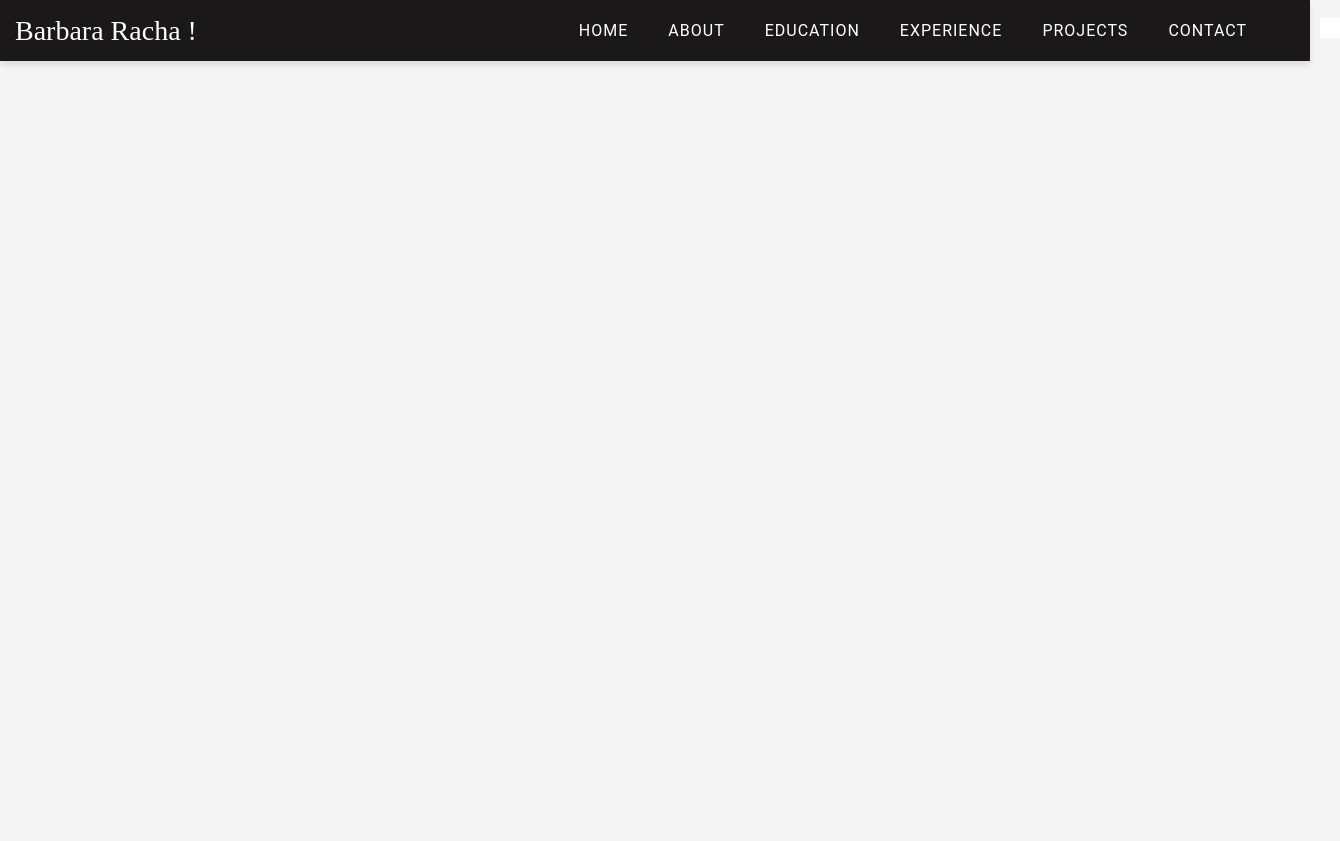
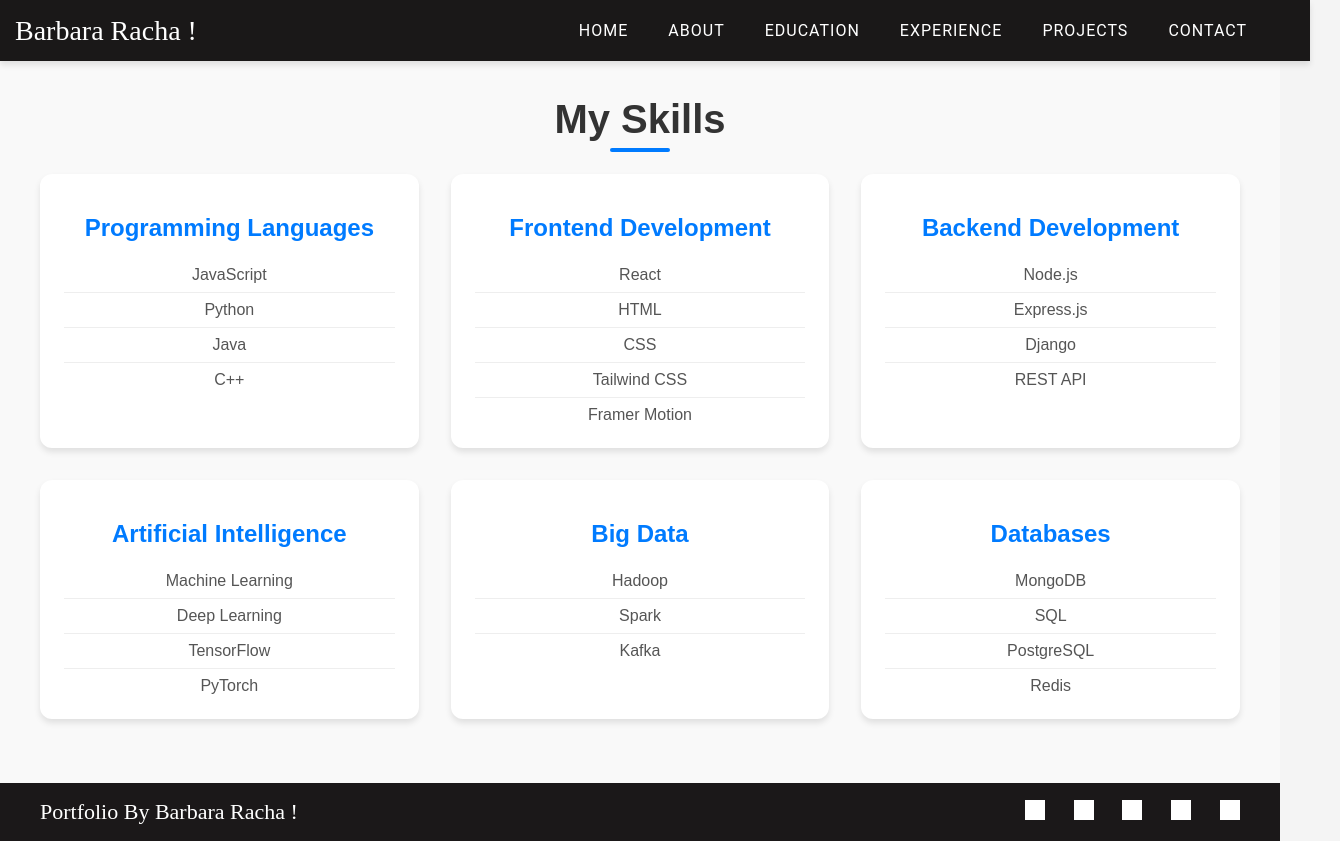
Before and after one commit to BarbaraRacha/My-Portfolio-, a React (Create React App) app: page /skills in a window 1280 px wide. Shown: the whole page, 1340 px wide, since content can reach past the window. Before the commit the page ends 800 px from the top, so only its background shows below. Built offline with nearby package versions, Linux system fonts and the light colour scheme; grey boxes are pictures that could not be loaded.

Commit message:
first commit

```diff
--- a/src/App.js
+++ b/src/App.js
@@ -9,6 +9,7 @@
 import Contact from './components/Contact';
 import './assets/styles/global.css';
 import Footer from "./components/Footer";
+import Skills from "./components/Skills";
 
 const App = () => {
     return (
@@ -22,6 +23,7 @@
                     <Route path="/experience" element={<Experience/>}/>
                     <Route path="/projects" element={<Projects/>}/>
                     <Route path="/contact" element={<Contact/>}/>
+                    <Route path="/skills" element={<Skills/>}/>
                 </Routes>
             </div>
             <Footer/>
--- a/src/assets/styles/About.css
+++ b/src/assets/styles/About.css
@@ -85,6 +85,11 @@
     margin-right: 0.5rem;
 }
 
+.buttons {
+    display: flex;
+    gap: 2rem;
+}
+
 /* Responsive Design */
 @media (max-width: 700px) {
     .about-section {
--- a/src/assets/styles/Footer.css
+++ b/src/assets/styles/Footer.css
@@ -18,8 +18,8 @@
 .social-icons {
     display: flex;
     gap: 1.8rem;
-    margin-top: 0.1rem;
-    margin-right: -100px;
+    /*margin-top: 0.1rem;
+    /*margin-right: -100px*/
 }
 
 .social-icons p {
@@ -29,7 +29,7 @@
 .name-highlight {
     font-family: 'Brush Script MT', cursive;
     font-size: 22px;
-    margin-left: -100px;
+    /*margin-left: -100px;*/
     text-align: left;
     align-self: flex-start; /* pour les conteneurs flex */
 }
--- a/src/assets/styles/Skills.css
+++ b/src/assets/styles/Skills.css
@@ -1,9 +1,99 @@
-.skills {
-    padding: 2rem;
-    background-color: #fff;
+/* Skills.css */
+
+.skills-section {
+    padding: 4rem 2rem;
+    background-color: #f9f9f9;
+    text-align: center;
 }
 
-.skill-chart {
-    max-width: 500px;
+.skills-title {
+    font-size: 2.5rem;
+    font-weight: 700;
+    color: #333;
+    margin-bottom: 2rem;
+    position: relative;
+    display: inline-block;
+}
+
+.skills-title::after {
+    content: '';
+    position: absolute;
+    bottom: -10px;
+    left: 50%;
+    transform: translateX(-50%);
+    width: 60px;
+    height: 4px;
+    background-color: #007bff;
+    border-radius: 2px;
+}
+
+.skills-grid {
+    display: grid;
+    grid-template-columns: repeat(auto-fit, minmax(250px, 1fr));
+    gap: 2rem;
+    max-width: 1200px;
     margin: 0 auto;
 }
+
+.skill-category {
+    background-color: #fff;
+    border-radius: 12px;
+    padding: 1rem 1.5rem;
+    box-shadow: 0 4px 6px rgba(0, 0, 0, 0.1);
+    transition: transform 0.3s ease, box-shadow 0.3s ease;
+}
+
+.skill-category:hover {
+    transform: translateY(-10px);
+    box-shadow: 0 8px 16px rgba(0, 0, 0, 0.2);
+}
+
+.category-title {
+    font-size: 1.5rem;
+    font-weight: 600;
+    color: #007bff;
+    margin-bottom: 1rem;
+}
+
+.skills-list {
+    list-style: none;
+    padding: 0;
+    margin: 0;
+}
+
+.skill-item {
+    font-size: 1rem;
+    color: #555;
+    padding: 0.5rem 0;
+    border-bottom: 1px solid #eee;
+    transition: color 0.3s ease;
+}
+
+.skill-item:last-child {
+    border-bottom: none;
+}
+
+.skill-item:hover {
+    color: #007bff;
+}
+
+.skills-grid {
+    display: grid;
+    grid-template-columns: repeat(3, 1fr); /* 3 blocs par ligne */
+    gap: 2rem;
+    max-width: 1200px;
+    margin: 0 auto;
+}
+
+/* Ajoutez un media query pour les écrans plus petits */
+@media (max-width: 768px) {
+    .skills-grid {
+        grid-template-columns: repeat(2, 1fr); /* 2 blocs par ligne sur les tablettes */
+    }
+}
+
+@media (max-width: 480px) {
+    .skills-grid {
+        grid-template-columns: 1fr; /* 1 bloc par ligne sur les mobiles */
+    }
+}
--- a/src/components/About.jsx
+++ b/src/components/About.jsx
@@ -1,14 +1,23 @@
 import { useRef } from "react";
 import { motion } from "framer-motion";
 import "../assets/styles/About.css";
-import { faDownload } from '@fortawesome/free-solid-svg-icons';
+import { faDownload, faCode } from '@fortawesome/free-solid-svg-icons';
 import { FontAwesomeIcon } from "@fortawesome/react-fontawesome";
+import Skills from "./Skills";
 
 export default function About() {
     const aboutRef = useRef(null);
+    const skillsRef = useRef(null);
+
+    const scrollToSkills = () => {
+        if (skillsRef.current) {
+            skillsRef.current.scrollIntoView({ behavior: "smooth" });
+        }
+    };
 
     return (
-        <section className="about-section">
+        <section>
+            <div className="about-section">
                 <div ref={aboutRef} id="about" className="about-container">
                     <motion.img
                         src="/images/profile.png"
@@ -28,17 +37,29 @@
                         <h2 className="about-title">About Me</h2>
                         <p className="about-paragraph">
                             My name is <span className="highlight">Barbara Racha</span>. I'm a future graduate
-                        from Ecole Normale Superieur d'Enseignement Technique at Mohammedia-Morocco with a Master
-                        degree in Distributed Systemes and Artificial Intelligence.
-                        I'm most passionate about giving back to the community, and my goal is to pursue this
+                            from Ecole Normale Supérieure d'Enseignement Technique at Mohammedia, Morocco with a
+                            Master's degree in Distributed Systems and Artificial Intelligence.
+                            I'm passionate about giving back to the community, and my goal is to pursue this
                             passion within the field of software engineering.
-                        In my free time, I like working on open source projects.
+                            In my free time, I enjoy working on open-source projects.
                         </p>
 
-                    <a href="../assets/files/resume.pdf" className="resume-button">
+                        <div className="buttons">
+                            <a href="/files/resume.pdf" className="resume-button" download>
                                 <FontAwesomeIcon icon={faDownload} className="icon"/> Resume
                             </a>
+
+                            <button onClick={scrollToSkills} className="resume-button">
+                                <FontAwesomeIcon icon={faCode} className="icon"/> Tech - Skills
+                            </button>
+                        </div>
                     </motion.div>
+                </div>
+            </div>
+
+            {/* Ajout de la référence à Skills */}
+            <div ref={skillsRef}>
+                <Skills />
             </div>
         </section>
     );
--- /dev/null
+++ b/src/components/Skills.jsx
@@ -0,0 +1,34 @@
+import { motion } from "framer-motion";
+import "../assets/styles/Skills.css";
+import skillsData from "../data/skills.json";
+
+export default function Skills() {
+    return (
+        <motion.section
+            id="skills"
+            className="skills-section"
+            initial={{ opacity: 0, y: 50 }}
+            animate={{ opacity: 1, y: 0 }}
+            transition={{ duration: 0.8 }}
+        >
+            <h2 className="skills-title">My Skills</h2>
+            <div className="skills-grid">
+                {Object.entries(skillsData).map(([category, skills]) => (
+                    <motion.div
+                        key={category}
+                        className="skill-category"
+                        whileHover={{ scale: 1.05 }}
+                        transition={{ duration: 0.3 }}
+                    >
+                        <h3 className="category-title">{category}</h3>
+                        <ul className="skills-list">
+                            {skills.map(skill => (
+                                <li key={skill} className="skill-item">{skill}</li>
+                            ))}
+                        </ul>
+                    </motion.div>
+                ))}
+            </div>
+        </motion.section>
+    );
+}
--- /dev/null
+++ b/src/data/skills.json
@@ -0,0 +1,8 @@
+{
+  "Programming Languages": ["JavaScript", "Python", "Java", "C++"],
+  "Frontend Development": ["React", "HTML", "CSS", "Tailwind CSS", "Framer Motion"],
+  "Backend Development": ["Node.js", "Express.js", "Django", "REST API"],
+  "Artificial Intelligence": ["Machine Learning", "Deep Learning", "TensorFlow", "PyTorch"],
+  "Big Data": ["Hadoop", "Spark", "Kafka"],
+  "Databases": ["MongoDB", "SQL", "PostgreSQL", "Redis"]
+}
```
Also changed, not shown: 1 other file (tests, documents, lock files or other folders). Lines whose indentation alone changed are shown as unchanged.
